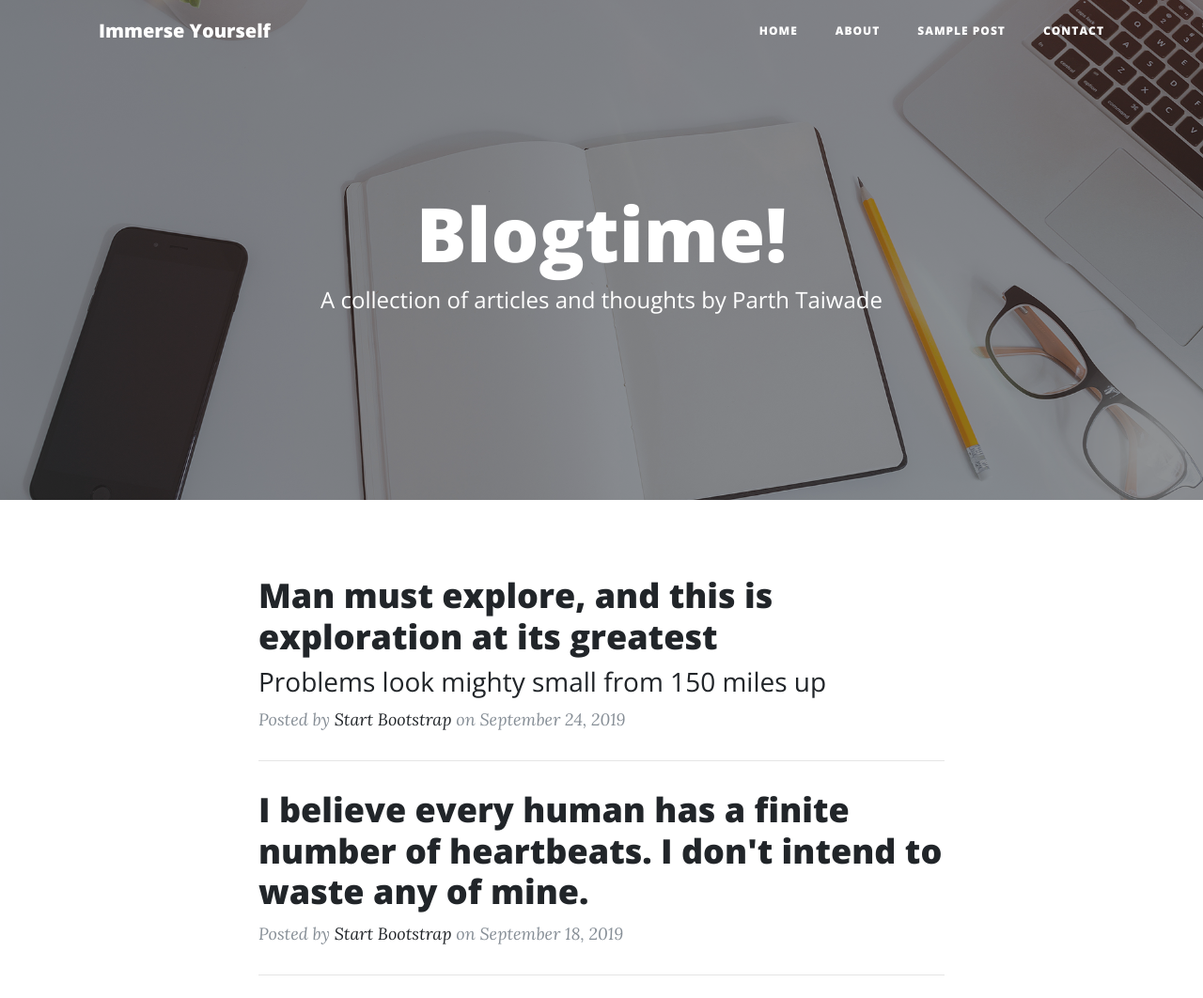
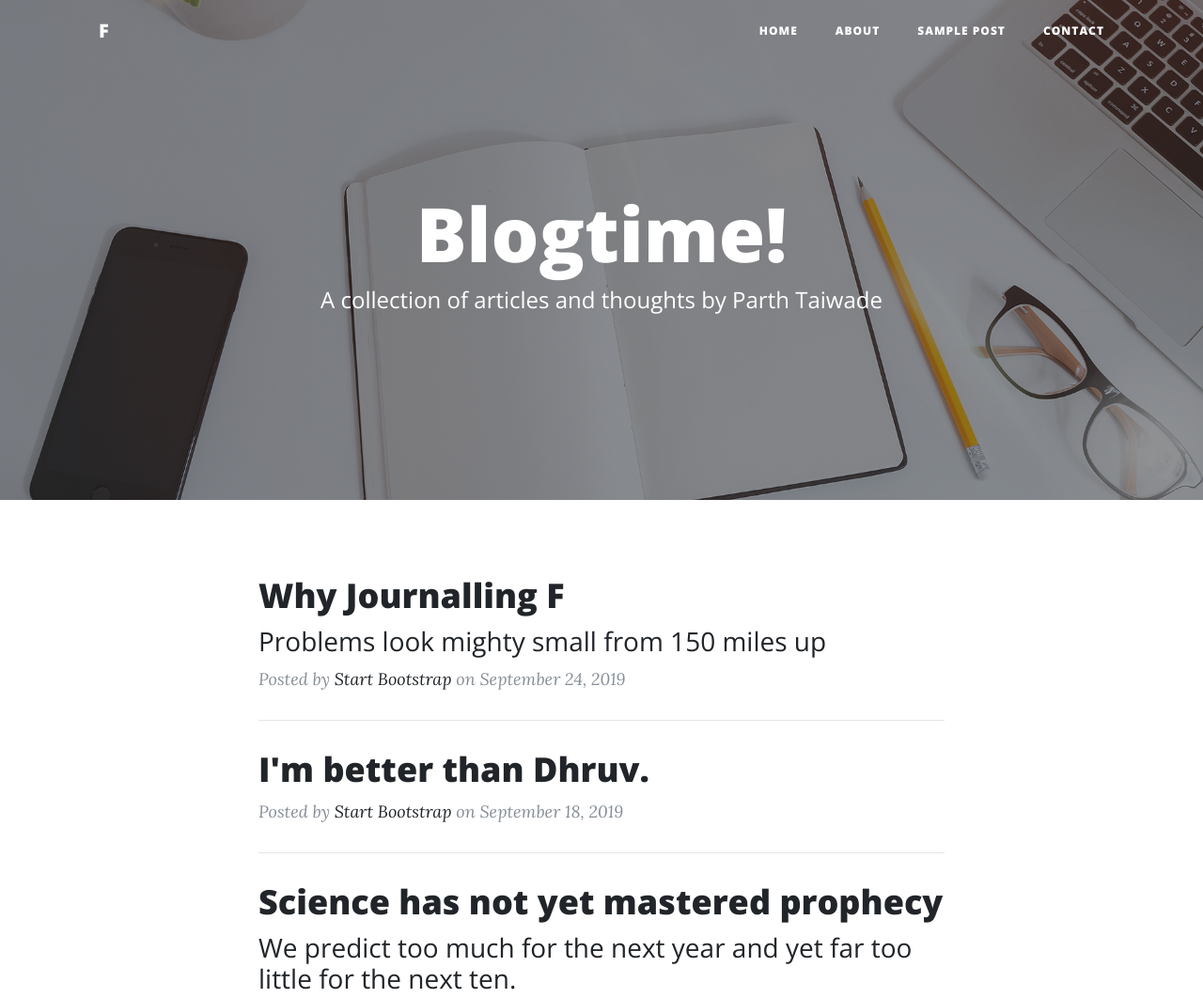
Before and after one commit to parthtaiwade/parthtaiwade.github.io, a website: page index.html in a window 1280 px wide. Shown: the top 1062 px of the page at 94% size. Drawn offline with nearby package versions, Linux system fonts and the light colour scheme.

Commit message:
Update index.html

```diff
--- a/index.html
+++ b/index.html
@@ -28,7 +28,7 @@
   <!-- Navigation -->
   <nav class="navbar navbar-expand-lg navbar-light fixed-top" id="mainNav">
     <div class="container">
-      <a class="navbar-brand" href="index.html">Immerse Yourself</a>
+      <a class="navbar-brand" href="index.html">F</a>
       <button class="navbar-toggler navbar-toggler-right" type="button" data-toggle="collapse" data-target="#navbarResponsive" aria-controls="navbarResponsive" aria-expanded="false" aria-label="Toggle navigation">
         Menu
         <i class="fas fa-bars"></i>
@@ -74,7 +74,7 @@
         <div class="post-preview">
           <a href="post.html">
             <h2 class="post-title">
-              Man must explore, and this is exploration at its greatest
+              Why Journalling F
             </h2>
             <h3 class="post-subtitle">
               Problems look mighty small from 150 miles up
@@ -88,7 +88,7 @@
         <div class="post-preview">
           <a href="post.html">
             <h2 class="post-title">
-              I believe every human has a finite number of heartbeats. I don't intend to waste any of mine.
+              I'm better than Dhruv.
             </h2>
           </a>
           <p class="post-meta">Posted by
```
